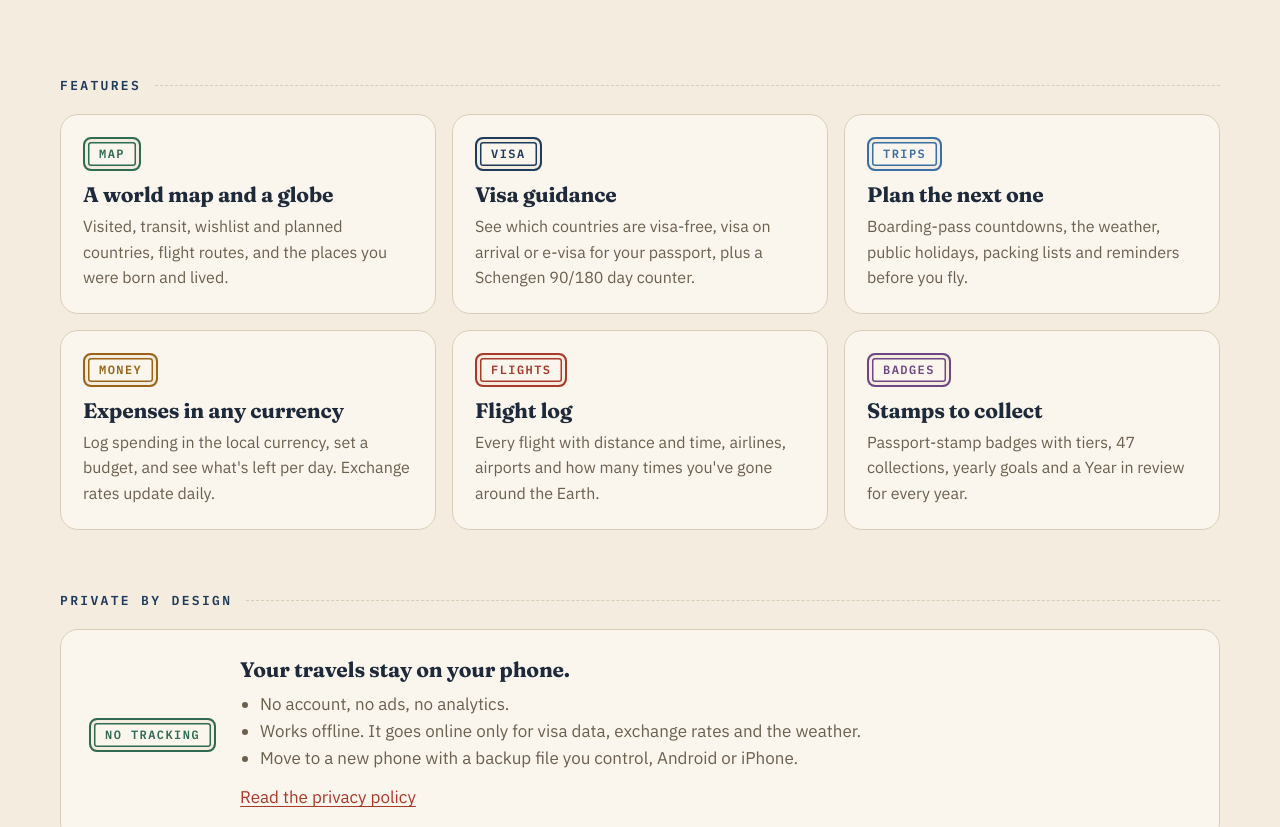
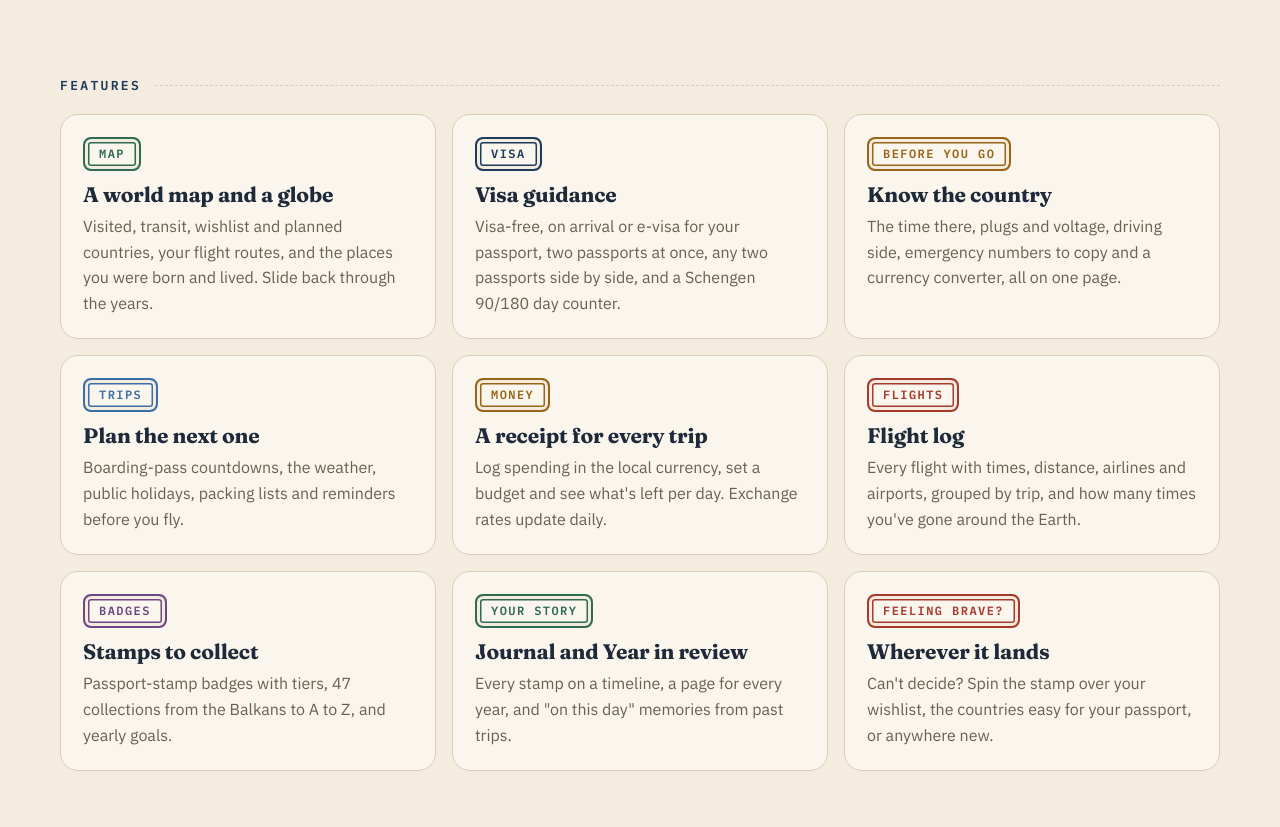
Before and after one commit to GamalMuhamed147/gminteractive.app, a plain HTML site: page stamped/index.html in a window 1280 px wide. Shown: the part 1327-2154 px from the top of the page. Drawn offline with Linux system fonts and the light colour scheme.

Commit message:
Add files via upload

```diff
--- a/stamped/index.html
+++ b/stamped/index.html
@@ -7,7 +7,10 @@
 <meta name="description" content="Your travels as a passport: stamp countries, plan trips, log flights. Offline, no account, no ads.">
 <meta property="og:title" content="Stamped · Travel Passport">
 <meta property="og:description" content="Your travels as a passport: stamp countries, plan trips, log flights. Offline.">
-<meta property="og:image" content="https://gminteractive.app/stamped/img/shot-1.webp">
+<meta property="og:image" content="https://gminteractive.app/stamped/img/og.png">
+<meta property="og:image:width" content="1200">
+<meta property="og:image:height" content="630">
+<meta name="twitter:card" content="summary_large_image">
 <link rel="icon" href="/stamped/img/favicon.png">
 <link rel="apple-touch-icon" href="/stamped/img/apple-touch-icon.png">
 <link rel="preconnect" href="https://fonts.googleapis.com">
@@ -18,11 +21,11 @@
   .hero { display: grid; grid-template-columns: 1.2fr .8fr; gap: 40px; align-items: center; padding: 48px 0 8px; }
   .hero h1 { margin: 14px 0 18px; }
   .hero .lead { font-size: 20px; color: var(--muted); max-width: 520px; margin-bottom: 26px; }
-  .hero .stamp { width: min(320px, 80%); justify-self: center; transform: rotate(-8deg); filter: drop-shadow(0 10px 24px rgba(0,0,0,.12)); }
+  .hero .logo { width: min(270px, 70%); height: auto; justify-self: center; transform: rotate(-6deg); filter: drop-shadow(0 18px 30px rgba(31,59,92,.28)); }
   .note { margin-top: 14px; font-size: 14px; color: var(--muted); }
   @media (max-width: 760px) {
     .hero { grid-template-columns: 1fr; padding-top: 24px; }
-    .hero .stamp { grid-row: 1; width: 170px; justify-self: start; }
+    .hero .logo { grid-row: 1; width: 120px; height: auto; justify-self: start; }
   }
 
   /* passport card */
@@ -81,7 +84,7 @@
       </div>
       <p class="note">Free. Works offline. No account, no ads.</p>
     </div>
-    <img class="stamp" src="/stamped/img/stamp.png" alt="The Stamped logo, a red passport stamp" width="320" height="320">
+    <img class="logo" src="/stamped/img/logo.png" alt="The Stamped logo: an S inside a diamond, cream on navy" width="320" height="320">
   </section>
 
   <div class="pass" aria-label="What's inside">
@@ -106,12 +109,15 @@
 
   <div class="rule" id="features"><span>Features</span></div>
   <div class="feats">
-    <div class="card feat"><span class="chip c-green">Map</span><h3>A world map and a globe</h3><p>Visited, transit, wishlist and planned countries, flight routes, and the places you were born and lived.</p></div>
-    <div class="card feat"><span class="chip c-primary">Visa</span><h3>Visa guidance</h3><p>See which countries are visa-free, visa on arrival or e-visa for your passport, plus a Schengen 90/180 day counter.</p></div>
+    <div class="card feat"><span class="chip c-green">Map</span><h3>A world map and a globe</h3><p>Visited, transit, wishlist and planned countries, your flight routes, and the places you were born and lived. Slide back through the years.</p></div>
+    <div class="card feat"><span class="chip c-primary">Visa</span><h3>Visa guidance</h3><p>Visa-free, on arrival or e-visa for your passport, two passports at once, any two passports side by side, and a Schengen 90/180 day counter.</p></div>
+    <div class="card feat"><span class="chip c-amber">Before you go</span><h3>Know the country</h3><p>The time there, plugs and voltage, driving side, emergency numbers to copy and a currency converter, all on one page.</p></div>
     <div class="card feat"><span class="chip c-blue">Trips</span><h3>Plan the next one</h3><p>Boarding-pass countdowns, the weather, public holidays, packing lists and reminders before you fly.</p></div>
-    <div class="card feat"><span class="chip c-amber">Money</span><h3>Expenses in any currency</h3><p>Log spending in the local currency, set a budget, and see what's left per day. Exchange rates update daily.</p></div>
-    <div class="card feat"><span class="chip c-red">Flights</span><h3>Flight log</h3><p>Every flight with distance and time, airlines, airports and how many times you've gone around the Earth.</p></div>
-    <div class="card feat"><span class="chip c-purple">Badges</span><h3>Stamps to collect</h3><p>Passport-stamp badges with tiers, 47 collections, yearly goals and a Year in review for every year.</p></div>
+    <div class="card feat"><span class="chip c-amber">Money</span><h3>A receipt for every trip</h3><p>Log spending in the local currency, set a budget and see what's left per day. Exchange rates update daily.</p></div>
+    <div class="card feat"><span class="chip c-red">Flights</span><h3>Flight log</h3><p>Every flight with times, distance, airlines and airports, grouped by trip, and how many times you've gone around the Earth.</p></div>
+    <div class="card feat"><span class="chip c-purple">Badges</span><h3>Stamps to collect</h3><p>Passport-stamp badges with tiers, 47 collections from the Balkans to A to Z, and yearly goals.</p></div>
+    <div class="card feat"><span class="chip c-green">Your story</span><h3>Journal and Year in review</h3><p>Every stamp on a timeline, a page for every year, and "on this day" memories from past trips.</p></div>
+    <div class="card feat"><span class="chip c-red">Feeling brave?</span><h3>Wherever it lands</h3><p>Can't decide? Spin the stamp over your wishlist, the countries easy for your passport, or anywhere new.</p></div>
   </div>
 
   <div class="rule"><span>Private by design</span></div>
```
Also changed, not shown: index.html (+5 -2 lines), stamped/img/apple-touch-icon.png, stamped/img/favicon.png, stamped/img/icon.png, stamped/img/logo.png (added), stamped/img/og.png (added).
